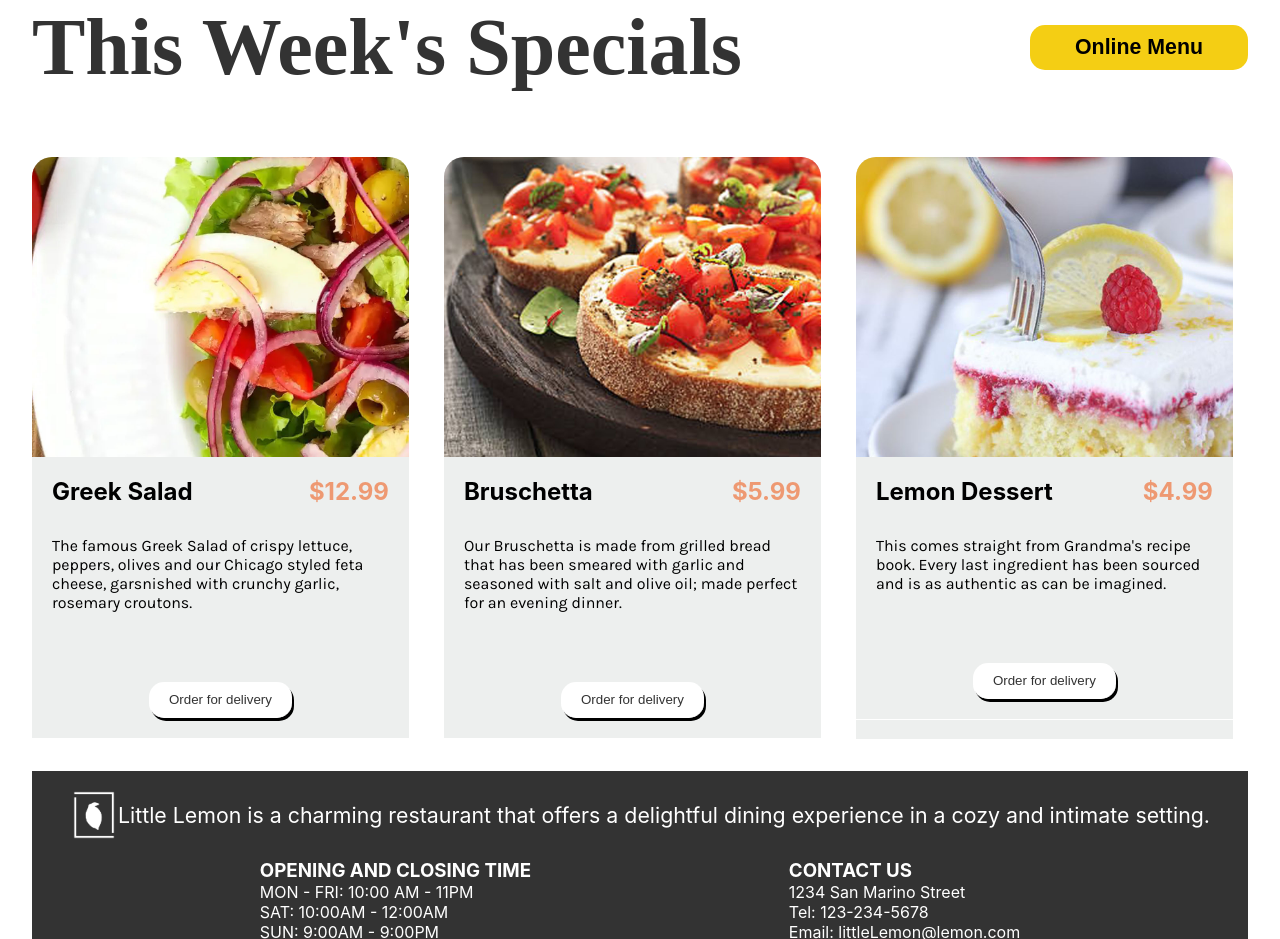
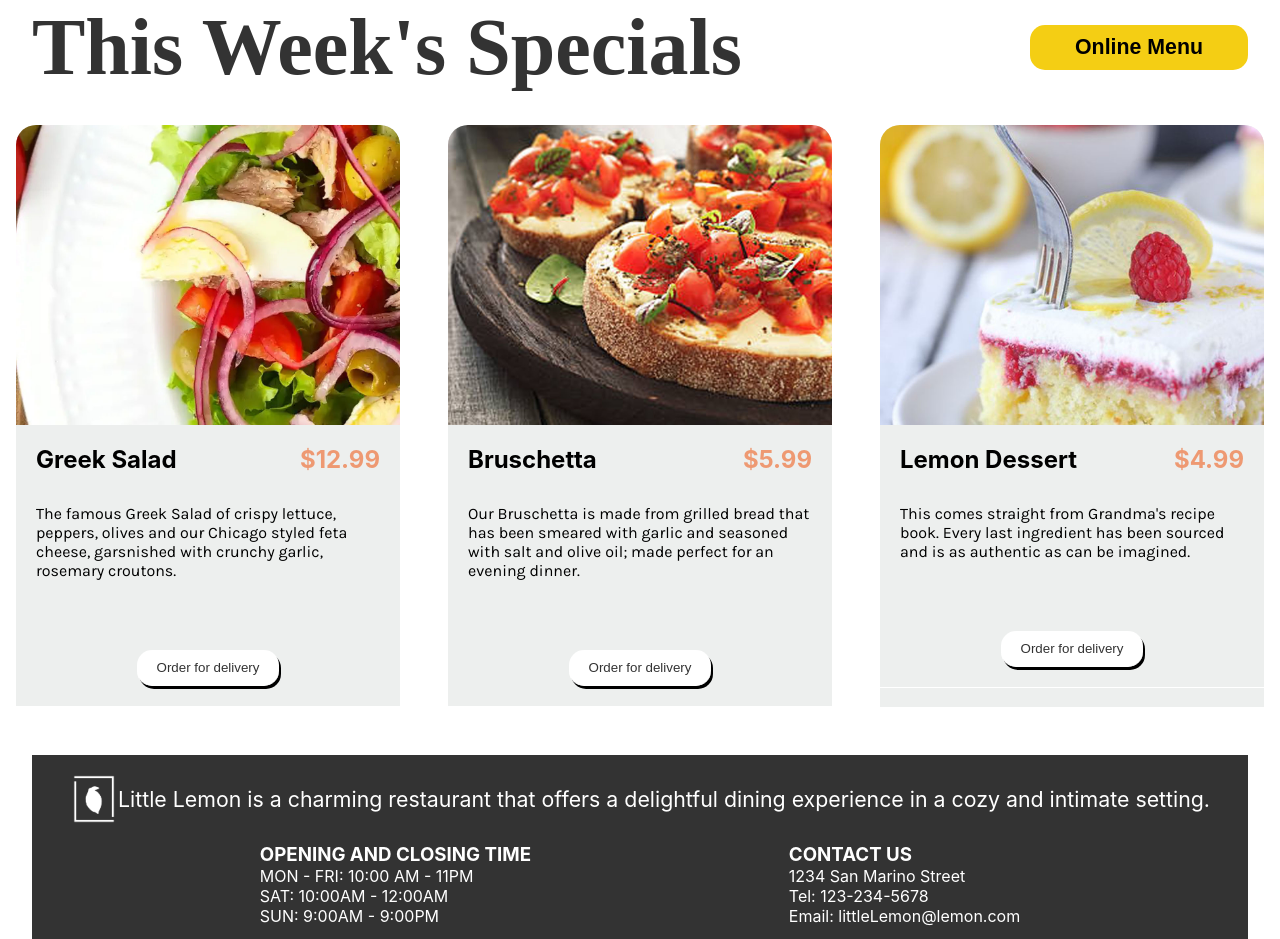
Before and after one commit to jonathanim/capstone-project, a React (Create React App) app: page / in a window 1280 px wide. Shown: the part 380-1319 px from the top of the page. Built offline with nearby package versions, Linux system fonts and the light colour scheme; grey boxes are pictures that could not be loaded; a web font is replaced by a local one.

Commit message:
css changes to special cards

```diff
--- a/src/components/Specials.css
+++ b/src/components/Specials.css
@@ -30,9 +30,10 @@
 
 .special-card-container {
     display: grid;
-    grid-template-columns: 31% 31% 31%;
-    gap: 35px;
-    margin: 2rem;
+    grid-template-columns: repeat(3, 30%);
+    gap: 2rem;
+    justify-content:space-evenly;
+    margin-bottom: 3rem;
 }
 
 @media screen and (max-width: 800px) {
```
Also changed, not shown: 1 other file (tests, documents, lock files or other folders).
